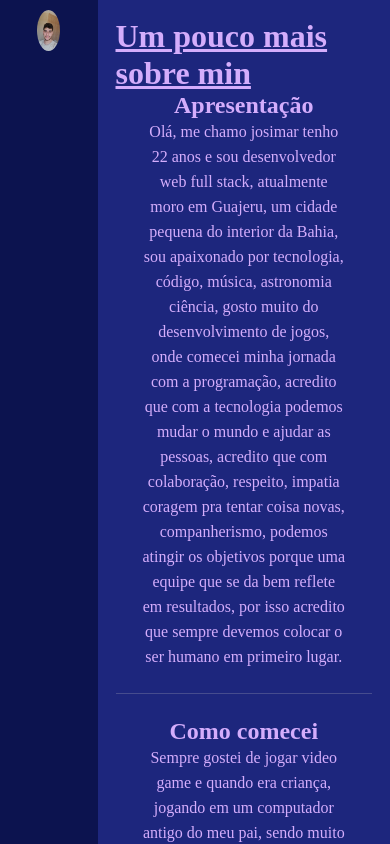
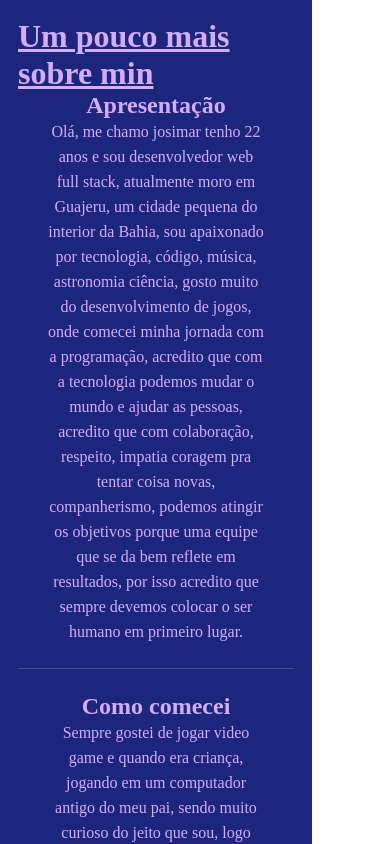
Before and after one commit to Josimar-Souza/portfolio, a React (Vite) app: page /about-me in a window 390 px wide. Shown: the top 844 px of the page. Built offline with nearby package versions, Linux system fonts and the light colour scheme.

Commit message:
feat: Added side toggle

```diff
--- a/package.json
+++ b/package.json
@@ -14,6 +14,7 @@
     "antd": "^5.6.1",
     "prop-types": "^15.8.1",
     "react": "^18.2.0",
+    "react-device-detect": "^2.2.3",
     "react-dom": "^18.2.0",
     "react-router-dom": "^6.12.1",
     "styled-components": "^6.0.0-rc.3"
--- a/src/pages/DashBoard/dashBoardStyles.js
+++ b/src/pages/DashBoard/dashBoardStyles.js
@@ -1,6 +1,30 @@
-import styled from 'styled-components';
+import styled, { keyframes } from 'styled-components';
 import { Button } from 'antd';
 import { LinkedinOutlined, GithubOutlined, MailOutlined } from '@ant-design/icons';
+
+const dashBoardEnterAnimation = keyframes`
+  from { left: -320px; }
+  to { left: 0; }
+`;
+
+const dashBoardExitAnimation = keyframes`
+  from { left: 0; }
+  to { left: -320px; }
+`;
+
+const getAnimation = ({ animation, animationDirection }) => {
+  console.log('Animation: ', animation);
+  console.log('Animation direction: ', animationDirection);
+  if (animation && animationDirection === 'normal') {
+    return dashBoardEnterAnimation;
+  }
+
+  if (animation && animationDirection === 'reverse') {
+    return dashBoardExitAnimation;
+  }
+
+  return '';
+};
 
 export const DasBoardContainer = styled.main`
   display: flex;
@@ -16,6 +40,17 @@ export const DashBoardAside = styled.aside`
   justify-content: space-between;
   padding: 10px;
   width: 25%;
+
+  @media only screen and (max-width: 512px) {
+    position: fixed;
+    height: 100vh;
+    left: -320px;
+    width: 80%;
+
+    animation-name: ${getAnimation};
+    animation-duration: 0.5s;
+    animation-fill-mode: forwards;
+  }
 `;
 
 export const ProfileImage = styled.img`
@@ -93,3 +128,21 @@ export const Info = styled.p`
 export const CustomMailIcon = styled(MailOutlined)`
   margin-right: 12px;
 `;
+
+export const MobileSideToggle = styled.div`
+  display: flex;
+  flex-direction: column;
+  height: 20px;
+  justify-content: space-between;
+  position: absolute;
+  right: -35px;
+  top: 10px;
+  width: 20px;
+`;
+
+export const SideToggleBars = styled.div`
+  background-color: white;
+  border-radius: 15px;
+  height: 2px;
+  width: 100%;
+`;
--- a/src/pages/DashBoard/index.jsx
+++ b/src/pages/DashBoard/index.jsx
@@ -1,4 +1,5 @@
-import React from 'react';
+import React, { useState } from 'react';
+import { isMobile } from 'react-device-detect';
 import { Outlet, useNavigate } from 'react-router-dom';
 
 import {
@@ -13,21 +14,47 @@ import {
   InfoContainer,
   Info,
   CustomMailIcon,
+  MobileSideToggle,
+  SideToggleBars,
 } from './dashBoardStyles';
 import ProfilePic from '../../images/ProfilePic.jpeg';
 
 function DashBoard() {
   const navigate = useNavigate();
+  const [sideInfo, setSideInfo] = useState({
+    animation: false,
+    animationDirection: 'normal',
+  });
 
   const onLinkButtonClicked = (link) => {
     navigate(`/${link}`);
+  };
+
+  const onSideToggleClicked = () => {
+    if (sideInfo.animationDirection === 'reverse') {
+      setSideInfo({ ...setSideInfo, animationDirection: 'normal', animation: true });
+    } else {
+      setSideInfo({ ...setSideInfo, animationDirection: 'reverse', animation: true });
+    }
   };
 
   // This image needs to change before publishing,
   // its recomend to have an even resolution like 512x512
   return (
     <DasBoardContainer>
-      <DashBoardAside>
+      <DashBoardAside
+        animation={sideInfo.animation}
+        animationDirection={sideInfo.animationDirection}
+      >
+        {isMobile
+          ? (
+            <MobileSideToggle onClick={onSideToggleClicked}>
+              <SideToggleBars />
+              <SideToggleBars />
+              <SideToggleBars />
+            </MobileSideToggle>
+          )
+          : null}
         <ProfileImage src={ProfilePic} />
         <InfoContainer>
           <Info fontSize="26px">Josimar Souza Brito</Info>
```
Also changed, not shown: 1 other file (tests, documents, lock files or other folders).
